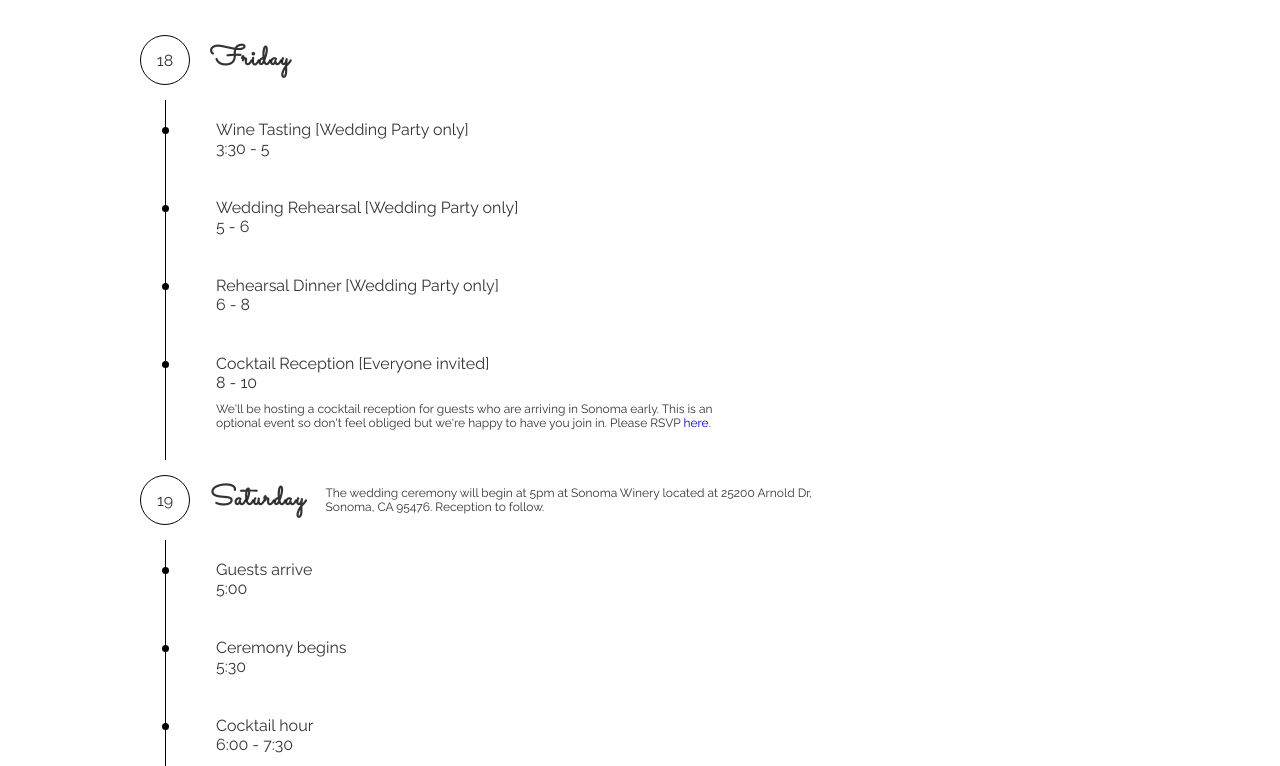
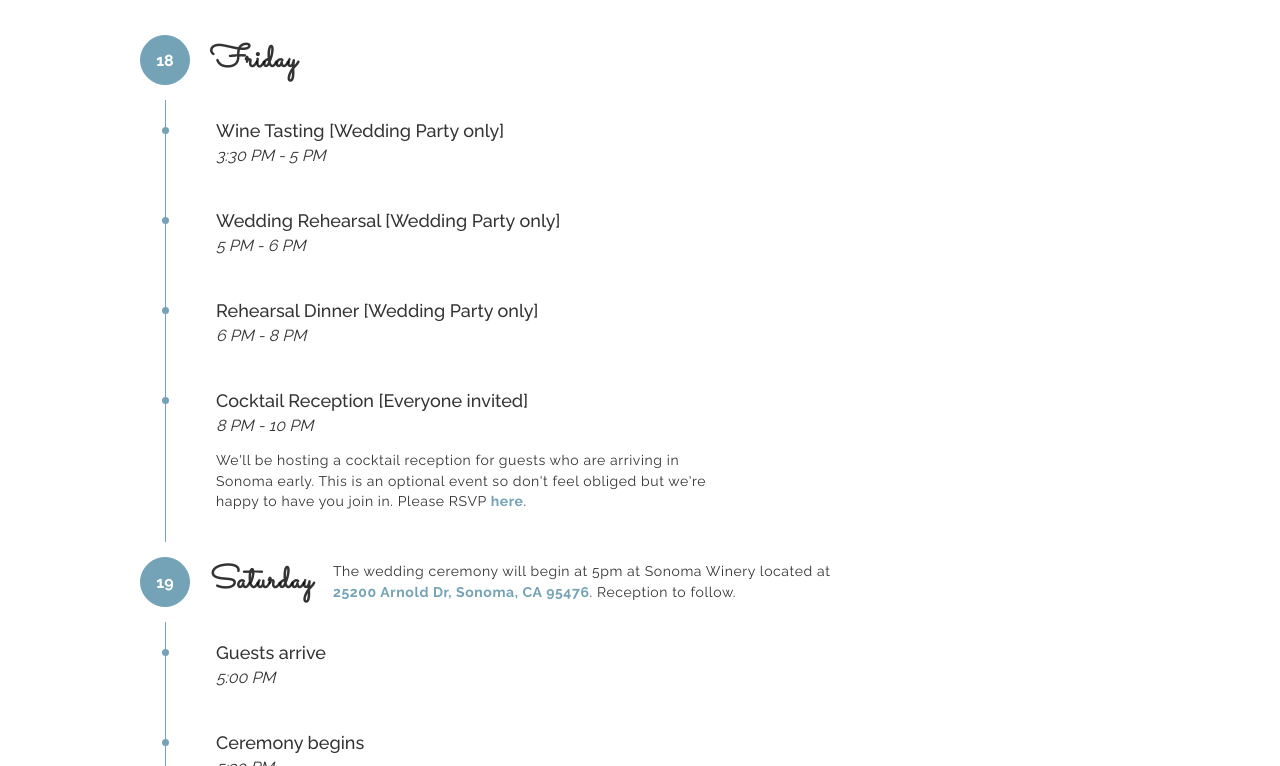
Before and after one commit to k3luu/murakami, a Gatsby site: page /schedule in a window 1280 px wide. Shown: the part 186-952 px from the top of the page. Built offline with nearby package versions, Linux system fonts and the light colour scheme; Gatsby itself is replaced by a stand-in of ours.

Commit message:
added some colors

```diff
--- a/src/components/layout.css
+++ b/src/components/layout.css
@@ -378,6 +378,7 @@ p {
   padding-top: 0;
   margin-bottom: 1.45rem;
   letter-spacing: 0.6px;
+  line-height: 1.46;
 }
 figure {
   margin-left: 0;
--- a/src/pages/schedule.js
+++ b/src/pages/schedule.js
@@ -4,6 +4,7 @@ import { Link } from "gatsby"
 
 import Layout from "../components/layout"
 import SEO from "../components/seo"
+import * as palette from "../styles/palette";
 
 const DateTitle = styled.div`
   display: flex;
@@ -18,8 +19,11 @@ const DateTitle = styled.div`
 `;
 
 const Date = styled.div`
+  background: ${palette.primaryColor};
   border-radius: 100px;
-  border: 1px solid #000;
+  border: 1px solid ${palette.primaryColor};
+  color: ${palette.white};
+  font-weight: bold;
   height: 50px;
   min-height: 50px;
   width: 50px;
@@ -40,25 +44,31 @@ const DateSubtitle = styled.div`
 
 const Weekday = styled.h6`
   font-family: "Sacramento";
-  font-size: 28px;
-  letter-spacing: 1.2px;
+  font-size: 32px;
+  letter-spacing: 0.6px;
   margin-bottom: 0;
   margin-right: 20px;
 `;
 
-const Note = styled.div`
-  font-size: 12px;
+const Note = styled.p`
+  font-size: 14px;
   margin: 10px 20px 10px 0;
   max-width: 500px;
+
+  a {
+    color: ${palette.primaryColor};
+    font-weight: bold;
+  }
 `;
 
 const Day = styled.div`
   margin-left: 25px;
-  border-left: 1px solid #000;
+  border-left: 1px solid ${palette.primaryColor};
   position: relative;
 `;
 
 const Event = styled.div`
+  font-size: 18px;
   padding: 20px 50px;
 
   &::before {
@@ -69,7 +79,17 @@ const Event = styled.div`
     width: 7px;
     margin-top: 7px;
     border-radius: 100px;
-    background: #000;
+    background: ${palette.primaryColor};
+  }
+
+  .title {
+    font-weight: 500;
+  }
+
+  .time {
+    font-size: 16px;
+    font-style: italic;
+    padding: 5px 0;
   }
 `;
 
@@ -87,20 +107,20 @@ const SchedulePage = () => (
     </DateTitle>
     <Day>
       <Event>
-        <div>Wine Tasting [Wedding Party only]</div>
-        <div>3:30 - 5</div>
+        <div class="title">Wine Tasting [Wedding Party only]</div>
+        <div class="time">3:30 PM - 5 PM</div>
       </Event>
       <Event>
-        <div>Wedding Rehearsal [Wedding Party only]</div>
-        <div>5 - 6</div>
+        <div class="title">Wedding Rehearsal [Wedding Party only]</div>
+        <div class="time">5 PM - 6 PM</div>
       </Event>
       <Event>
-        <div>Rehearsal Dinner [Wedding Party only]</div>
-        <div>6 - 8</div>
+        <div class="title">Rehearsal Dinner [Wedding Party only]</div>
+        <div class="time">6 PM - 8 PM</div>
       </Event>
       <Event>
-        <div>Cocktail Reception [Everyone invited]</div>
-        <div>8 - 10</div>
+        <div class="title">Cocktail Reception [Everyone invited]</div>
+        <div class="time">8 PM - 10 PM</div>
         <Note>We'll be hosting a cocktail reception for guests who are arriving in Sonoma early. This is an optional event so don't feel obliged but we're happy to have you join in. Please RSVP <Link to="/rsvp">here</Link>.</Note>
       </Event>
     </Day>
@@ -109,28 +129,28 @@ const SchedulePage = () => (
       <Date>19</Date>
       <DateSubtitle>
         <Weekday>Saturday</Weekday>
-        <Note>The wedding ceremony will begin at 5pm at Sonoma Winery located at 25200 Arnold Dr, Sonoma, CA 95476. Reception to follow.</Note>
+        <Note>The wedding ceremony will begin at 5pm at Sonoma Winery located at <a href="http://maps.google.com/maps?q=25200 Arnold Dr, Sonoma, CA 95476" target="_blank">25200 Arnold Dr, Sonoma, CA 95476</a>. Reception to follow.</Note>
       </DateSubtitle>
     </DateTitle>
     <Day>
       <Event>
-        <div>Guests arrive</div>
-        <div>5:00</div>
+        <div class="title">Guests arrive</div>
+        <div class="time">5:00 PM</div>
       </Event>
       <Event>
-        <div>Ceremony begins</div>
-        <div>5:30</div>
+        <div class="title">Ceremony begins</div>
+        <div class="time">5:30 PM</div>
       </Event>
       <Event>
-        <div>Cocktail hour</div>
-        <div>6:00 - 7:30</div>
+        <div class="title">Cocktail hour</div>
+        <div class="time">6:00 PM - 7:30 PM</div>
       </Event>
       <Event>
-        <div>Dinner</div>
-        <div>7:30 - 11:00</div></Event>
+        <div class="title">Dinner</div>
+        <div class="time">7:30 PM - 11:00 PM</div></Event>
       <Event>
-        <div>Dancing</div>
-        <div>9:00 - 11</div>
+        <div class="title">Dancing</div>
+        <div class="time">9:00 PM - 11 PM</div>
       </Event>
     </Day>
 
```
